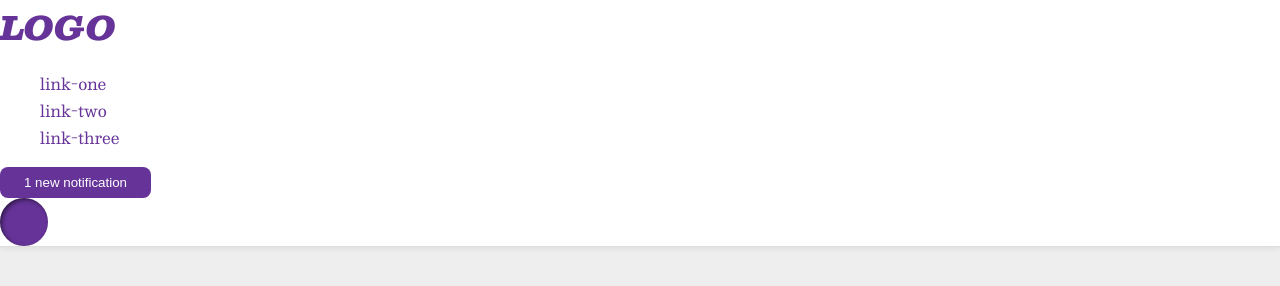
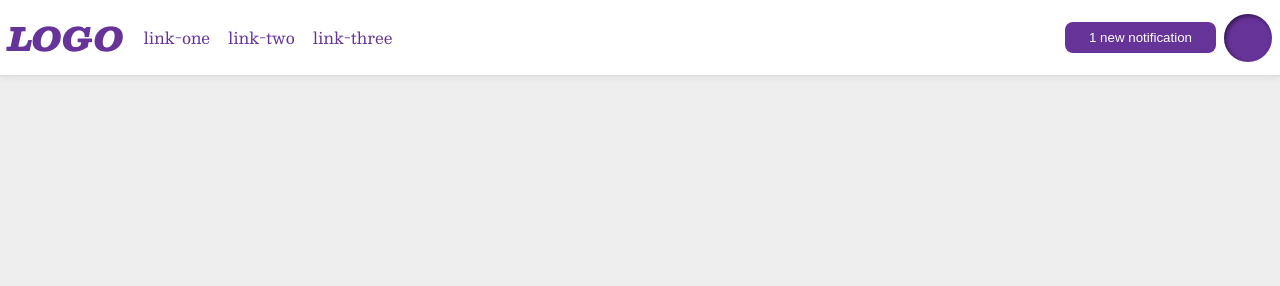
Before and after one commit to MarcosDebona25/top-foundations, a plain HTML site: page css-exercises/flex/03-flex-header-2/index.html in a window 1280 px wide. Drawn offline with nearby package versions, Linux system fonts and the light colour scheme.

Commit message:
Avance practica flexbox

```diff
--- a/css-exercises/flex/01-flex-center/style.css
+++ b/css-exercises/flex/01-flex-center/style.css
@@ -3,6 +3,9 @@
   border: 4px solid midnightblue;
   width: 400px;
   height: 300px;
+  display: flex;
+  align-items: center;
+  justify-content: center;
 }
 
 .box {
--- a/css-exercises/flex/02-flex-header/style.css
+++ b/css-exercises/flex/02-flex-header/style.css
@@ -1,6 +1,10 @@
 .header  {
   font-family: monospace;
   background: papayawhip;
+  display: flex;
+  flex-direction: row;
+  justify-content: space-between;
+  align-items: center;
 }
 
 .logo {
@@ -9,17 +13,20 @@
   color: tomato;
   background: white;
   padding: 4px 32px;
+  margin: 5px 5px;
 }
 
 ul {
-  /* this removes the dots on the list items*/
   list-style-type: none;
+  display: flex;
+  gap: 8px;
+  margin: 0px;
+  padding: 8px;
 }
 
 a {
   font-size: 22px;
   background: white;
   padding: 8px;
-  /* this removes the line under the links */
   text-decoration: none;
 }
--- a/css-exercises/flex/03-flex-header-2/index.html
+++ b/css-exercises/flex/03-flex-header-2/index.html
@@ -8,7 +8,10 @@
     <link rel="stylesheet" href="style.css">
   </head>
   <body>
+
     <div class="header">
+
+      <div class="izquierda">
         <div class="logo">
           LOGO
         </div>
@@ -17,10 +20,15 @@
           <li><a href="https://google.com">link-two</a></li>
           <li><a href="https://google.com">link-three</a></li>
         </ul>
+      </div>
+
+      <div class="derecha">
         <button class="notifications">
           1 new notification
         </button>
         <div class="profile-image"></div>
       </div>
+
+    </div>
   </body>
 </html>
--- a/css-exercises/flex/03-flex-header-2/style.css
+++ b/css-exercises/flex/03-flex-header-2/style.css
@@ -12,6 +12,22 @@ body {
   background: white;
   border-bottom: 1px solid #ddd;
   box-shadow: 0 0 8px rgba(0,0,0,.1);
+  display: flex;
+  flex-direction: row;
+  justify-content: space-between;
+  align-items: center;
+  padding: 8px;
+}
+
+.izquierda {
+  display: flex;
+  align-items: center;
+}
+
+.derecha {
+  display: flex;
+  align-items: center;
+  gap: 8px;
 }
 
 .profile-image {
@@ -45,4 +61,7 @@ a {
 
 ul {
   list-style-type: none;
+  display: flex;
+  gap: 18px;
+  padding-inline-start: 20px;
 }
--- /dev/null
+++ b/css-exercises/info.txt
@@ -0,0 +1,3 @@
+Links útiles:
+- https://www.joshwcomeau.com/css/interactive-guide-to-flexbox
+- https://css-tricks.com/snippets/css/a-guide-to-flexbox/
```
Lines whose indentation alone changed are shown as unchanged.
